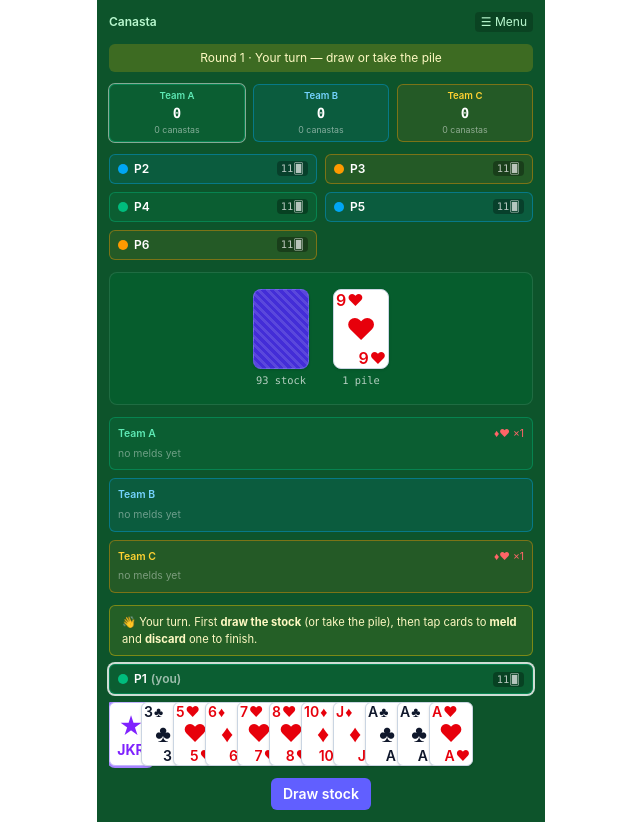
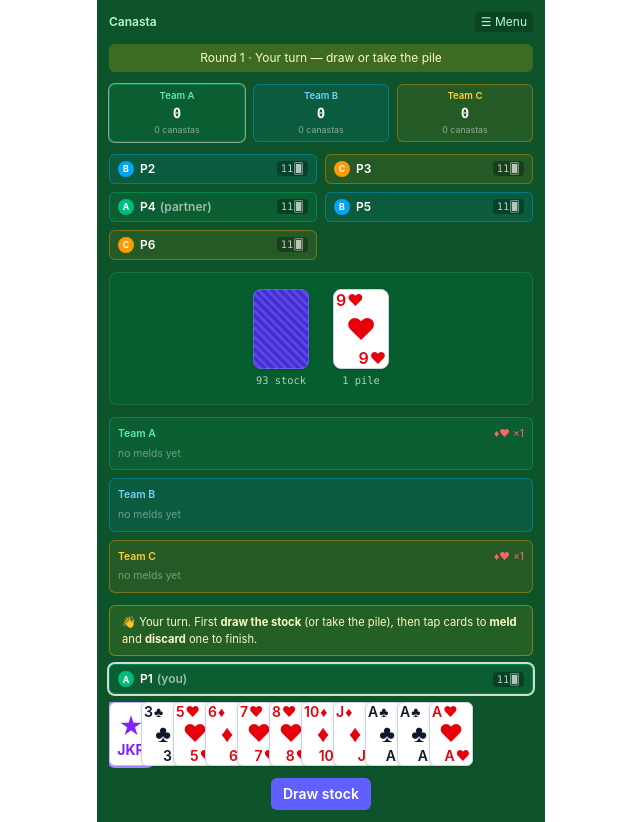
Before and after one commit to chinti17/canasta-parents, a React (Vite) app: page / in a window 1280 px wide. Both pictures are taken after a click on the button "New Game". Shown: the whole page, without its empty margins (319-959 px from the left). Built offline with nearby package versions, Linux system fonts and the light colour scheme.

Commit message:
feat(ui): team letter + partner labels on seats

```diff
--- a/src/ui/GameView.tsx
+++ b/src/ui/GameView.tsx
@@ -105,6 +105,7 @@ export default function GameView({ initialSession, onHome }: GameViewProps) {
     .map((p) => p.seat)
     .filter((s) => s !== HUMAN_SEAT)
 
+  const humanTeam = round.players[HUMAN_SEAT]!.teamId
   const seatChip = (seat: number) => {
     const p = round.players[seat]!
     return (
@@ -116,6 +117,7 @@ export default function GameView({ initialSession, onHome }: GameViewProps) {
         isActive={!round.over && round.currentSeat === seat}
         hasMelded={round.teams[p.teamId]!.hasMelded}
         you={seat === HUMAN_SEAT}
+        partner={seat !== HUMAN_SEAT && p.teamId === humanTeam}
       />
     )
   }
--- a/src/ui/Seat.tsx
+++ b/src/ui/Seat.tsx
@@ -11,6 +11,8 @@ interface SeatProps {
   hasMelded: boolean
   /** Highlight the human's perspective seat. */
   you?: boolean
+  /** This seat is the human's partner (same team). */
+  partner?: boolean
 }
 
 export default function Seat({
@@ -20,8 +22,10 @@ export default function Seat({
   isActive,
   hasMelded,
   you,
+  partner,
 }: SeatProps) {
   const c = teamColors(teamId)
+  const teamLetter = c.label.replace('Team ', '')
   return (
     <div
       className={`flex items-center justify-between gap-2 rounded-md border px-2 py-1.5 transition-all ${c.border} ${c.panel} ${
@@ -29,10 +33,16 @@ export default function Seat({
       }`}
     >
       <div className="flex items-center gap-1.5 truncate">
-        <span className={`h-2.5 w-2.5 shrink-0 rounded-full ${c.bg}`} />
+        <span
+          className={`flex h-4 w-4 shrink-0 items-center justify-center rounded-full text-[0.55rem] font-bold text-white ${c.bg}`}
+          title={c.label}
+        >
+          {teamLetter}
+        </span>
         <span className="truncate text-xs font-semibold text-white">
           {label}
           {you && <span className="ml-1 text-white/60">(you)</span>}
+          {partner && <span className="ml-1 text-white/60">(partner)</span>}
         </span>
       </div>
       <div className="flex items-center gap-1.5 text-[0.65rem] text-white/70">
```
